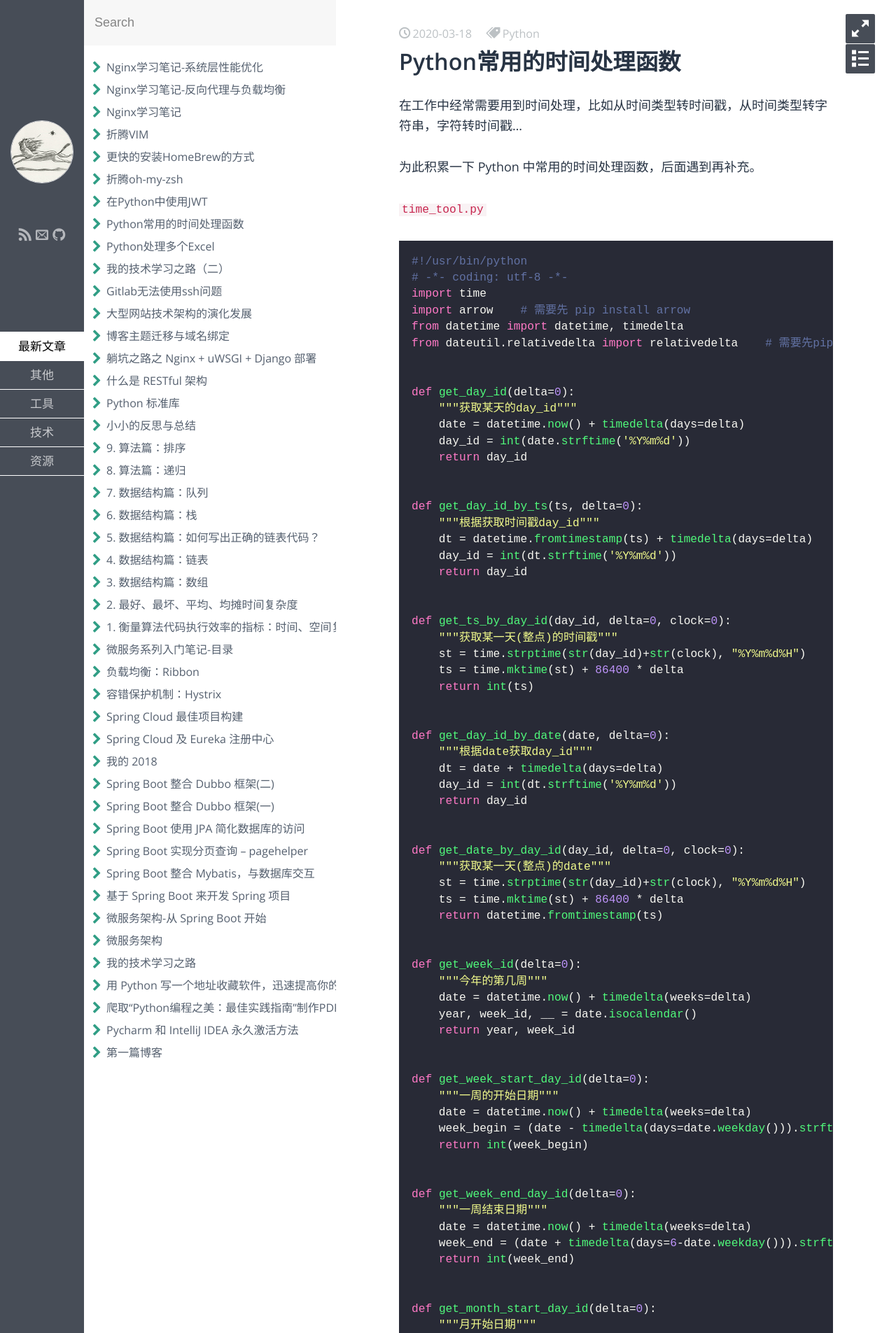
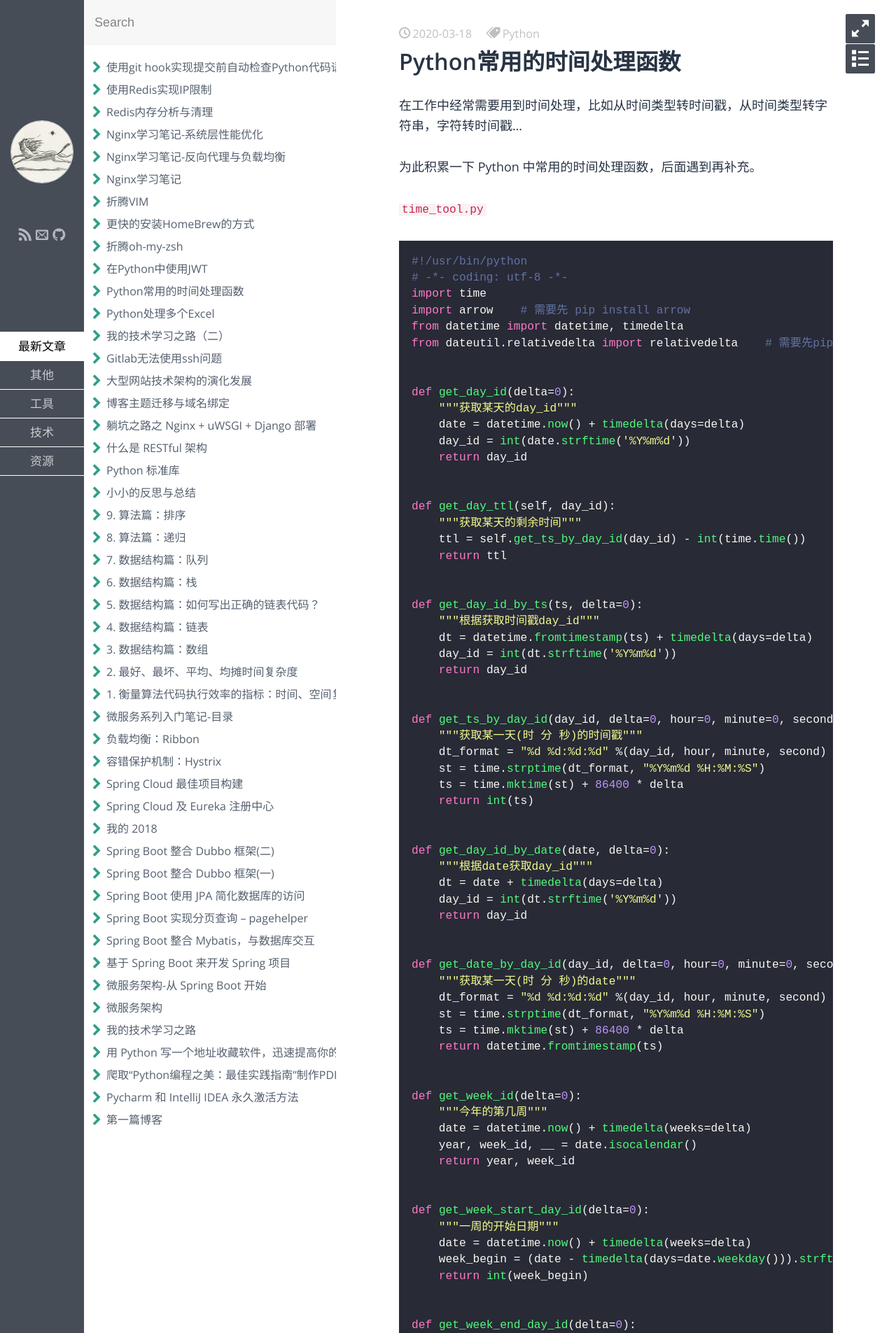
Before and after one commit to turbobin/turbobin.github.io, a Jekyll site: the page built from _posts/2020-03-18-python-time.md, in a window 1280 px wide. Shown: the top 1905 px of the page at 70% size. Built offline with Jekyll 4.4.1, drawn with Linux system fonts in a browser that asks for light colours; some web fonts are replaced; some of the changed lines change nothing that is shown.

Commit message:
update article

````diff
--- a/_posts/2020-03-18-python-time.md
+++ b/_posts/2020-03-18-python-time.md
@@ -33,6 +33,12 @@ def get_day_id(delta=0):
     return day_id
 
 
+def get_day_ttl(self, day_id):
+    """获取某天的剩余时间"""
+    ttl = self.get_ts_by_day_id(day_id) - int(time.time())
+    return ttl
+
+
 def get_day_id_by_ts(ts, delta=0):
     """根据获取时间戳day_id"""
     dt = datetime.fromtimestamp(ts) + timedelta(days=delta)
@@ -40,9 +46,10 @@ def get_day_id_by_ts(ts, delta=0):
     return day_id
 
 
-def get_ts_by_day_id(day_id, delta=0, clock=0):
-    """获取某一天(整点)的时间戳"""
-    st = time.strptime(str(day_id)+str(clock), "%Y%m%d%H")
+def get_ts_by_day_id(day_id, delta=0, hour=0, minute=0, second=0):
+    """获取某一天(时 分 秒)的时间戳"""
+    dt_format = "%d %d:%d:%d" %(day_id, hour, minute, second)
+    st = time.strptime(dt_format, "%Y%m%d %H:%M:%S")
     ts = time.mktime(st) + 86400 * delta
     return int(ts)
 
@@ -54,9 +61,10 @@ def get_day_id_by_date(date, delta=0):
     return day_id
 
 
-def get_date_by_day_id(day_id, delta=0, clock=0):
-    """获取某一天(整点)的date"""
-    st = time.strptime(str(day_id)+str(clock), "%Y%m%d%H")
+def get_date_by_day_id(day_id, delta=0, hour=0, minute=0, second=0):
+    """获取某一天(时 分 秒)的date"""
+    dt_format = "%d %d:%d:%d" %(day_id, hour, minute, second)
+    st = time.strptime(dt_format, "%Y%m%d %H:%M:%S")
     ts = time.mktime(st) + 86400 * delta
     return datetime.fromtimestamp(ts)
 
--- /dev/null
+++ b/_posts/2020-05-18-redis-clear.md
@@ -0,0 +1,105 @@
+---
+layout:     post
+title:      Redis内存分析与清理
+subtitle:
+date:       2020-05-18
+author:     turbobin
+header-img:
+catalog: true
+category: 工具
+tags:
+    - redis
+---
+
+
+
+最近 redis 的内存告警，需要对 redis 内存进行一次清理，要清理就要先进行 redis 的内存分析，看有哪些比较大的 key 占用。
+
+由于我们用的腾讯云上的 redis，每天会备份一个 rdb 文件，我们使用内网把 rdb 文件下载下来。
+
+网上搜索之后，决定采用这个工具：[https://github.com/xueqiu/rdr](https://github.com/xueqiu/rdr) ，可视化界面很漂亮，展示了 top key 和 前缀 key 的统计信息。具体介绍可以查看这片文章：[如果优雅的分析redis里存了啥？](https://www.infoq.cn/article/analysis-redis)
+
+key 的导出使用到了比较知名的 [redis-rdb-tools](https://github.com/sripathikrishnan/redis-rdb-tools) 工具。
+
+下面记录具体步骤。
+
+### 导出 redis rdb 文件
+
+- 登陆腾讯云，查看 redis 实例的备份与恢复，可以看到每天的备份记录和下载链接。复制需要分析的 redis 最新备份的 rdb 文件的内网下载地址。
+
+- 在开发机上新建一个 `url.txt` 文件，粘贴下载地址，格式为：URL  filename，如果下载多个 rdb，则一行写一个，其中 filename 为下载后重命名的文件名。如：
+
+  ```
+  # url.txt
+  https://redis-database-backup-ap-guangzhou-1256375829.cos.ap-guangzhou.myqcloud.com/1251025769/redis/80002330/data/2020-04-13/8188127-2466249-80002330.rdb?q-sign-algorithm=sha1&q-ak=AKID2ymQxUC22pR7gD5v6A3lIdlm12wfQbmp&q-sign-time=1586776810;1586798470&q-key-time=1586776810;1586798470&q-header-list=&q-url-param-list=&q-signature=61868f66c7f68febb34eb610241cacdd1a14311d    topic_redis.rdb
+  ```
+
+- 建一个 `download.sh`  下载脚本，把 rdb 文件下载到本地：`sh download.sh`
+
+  ```bash
+  #!/bin/bash
+
+  while read url filename; do
+      echo "downloading $filename..."
+      wget -c $url -O $filename
+  done < urls.txt
+  ```
+
+- 把 `rdr`工具下载下来，添加执行权限：`chmod a+x ./rdr*`，然后启动 rdb 可视化分析：`./rdr show -p 8005 *.rdb`，启动需要等待几分钟。如果文件比较大，启动时会占用大量内存，如果机器内存不足，指定某个具体的 rdb 文件，不要一次性分析多个rdb 文件。
+
+- 浏览器访问本机的 8005 端口。
+
+### 分析 key
+
+- 导出某个占用比较大的相同前缀的 key（需要先安装 redis-rdb-tools 工具）：
+
+  `rdb --command justkeys --key "yd_en*" user_redis_node0.rdb > yd_en_keys.txt`。如果导出需要包含数据，把 `justkeys` 改成 `justkeyvals`
+
+- 去重：`sort yd_en_keys.txt | uniq > yd_en_keys_uniq.txt`
+
+### 清理 key
+
+使用 python 脚本来进行清理：
+
+```python
+#!/usr/bin/python
+# -*- coding: utf-8 -*-
+import sys
+
+sys.path.append("/data2/wwwroot/apps/sport_caochaobin")
+
+from ydredis import common_redis
+import time
+import common
+
+
+class Handle(object):
+    def __init__(self):
+        self.redis_topic = common_redis.redis_topic()	# python redis客户端
+
+    def delete_redis_expire_key(self, filename, prefix):
+        print "============== opend {} ==========".format(filename)
+        # 使用 redis pipeline 操作
+        pipe = self.redis_topic.pipeline(transaction=False)
+        index = 0
+        count = 0
+        with open(filename, 'r') as f:
+            for line in f:
+                if key.startswith(prefix):
+                    index += 1
+                    pipe.delete(key)
+                    print "{}. '{}'  has been killed!".format(index, key)
+                    # 每遍历 1000 条执行一次，停顿 1s
+                    if index % 1000 == 0:
+                        ret = pipe.execute()
+                        print "ret:", ret
+                        time.sleep(1)
+        pipe.execute()
+
+
+if __name__ == "__main__":
+    handle = Handle()
+    filename = "./yd_en_keys_uniq.txt"
+    prefix = "yd_en_2019"
+    handle.delete_redis_expire_key(filename, prefix)
+```
--- /dev/null
+++ b/_posts/2020-05-19-ip-locked.md
@@ -0,0 +1,62 @@
+---
+layout:     post
+title:      使用Redis实现IP限制
+subtitle:
+date:       2020-05-19
+author:     turbobin
+header-img:
+catalog: true
+category: 技术
+tags:
+    - [redis, python]
+
+---
+
+### python 如何在代码中限制IP请求次数？
+
+案例场景：
+
+为避免暴力破解，如果用户输入密码，在 1 秒内连续输错了 5 次，则锁定 ip，锁十分钟。
+
+实现代码如下：
+
+```python
+#!/usr/bin/python
+# -*- coding: utf-8 -*-
+import redis
+
+pool = redis.ConnectionPool(host='localhost', port=6379, decode_responses=True)
+redis_tool = redis.Redis(connection_pool=pool)
+
+def post(request):
+    # 从请求参数中获取 ip
+    ip = request.data.ip
+    password = request.data.password
+    real_password = "123456"
+
+    ip_locked = check_ip_is_locked(ip)
+    if ip_locked:
+      	return "ip locked"
+
+    # 校验密码
+    if password != real_password:
+      	record_ip_request(ip)
+      	return "password error"
+
+
+def check_ip_is_locked(ip)
+    key = "black_ip_{}".format(ip)
+    value = redis_tool.get(key)
+    if value and int(value) > 5:
+      	redis_tool.set(key, 6, ex=10*60)	# 锁定十分钟
+      	return True
+    return False
+
+
+def record_ip_request(ip):
+    key = "black_ip_{}".format(ip)
+    cnt = redis_tool.incr(key)
+    if cnt == 1:
+      	redis_tool.expire(key, 1)	# 设置过期时间
+
+```
--- /dev/null
+++ b/_posts/2020-05-22-git-hook.md
@@ -0,0 +1,152 @@
+---
+layout:     post
+title:      使用git hook实现提交前自动检查Python代码语法
+subtitle:
+date:       2020-05-22
+author:     turbobin
+header-img:
+catalog: true
+category: 技术
+tags:
+    - git, python
+
+---
+
+  ### 客户端项目钩子
+
+**git hook** 可以实现在提交代码前执行代码检查等操作，下面实现在执行`git commit`时检查 Python 代码：
+
+在项目的 `.git/hooks/` 创建 `pre-commit`文件，写入如下内容：
+
+```python
+#!/usr/bin/python
+# coding=utf-8
+""" 代码提交前实现自动语法检测 """
+
+import os
+import sys
+import subprocess
+
+
+def syntax_checker():
+    """
+        pyflakes 与 pep8 进行语法与代码风格检查。
+        有严重语法错误时提交会被直接拒绝；
+        如果有风格问题，会询问提交人员是否继续进行提交
+    """
+    errors = ''
+    warning = ''
+    info = ''
+    pep8_info = ''
+
+    # 获取有改动的文档
+    staged_cmd = 'git diff --staged --name-only HEAD'
+    proc = subprocess.Popen(staged_cmd, shell=True, stdout=subprocess.PIPE)
+    with proc.stdout as std_out:
+        for staged_file in std_out.readlines():
+            staged_file = staged_file.strip()
+
+            if not is_python_file(staged_file):
+                continue
+
+            stdout, stderr = process('pyflakes %s' % staged_file)
+            warning += stdout
+            errors += stderr
+
+            # stdout, _ = process('pep8 %s' % staged_file)
+            # pep8_info += stdout
+
+            stdout, _ = process('cat %s' % staged_file)
+            for i, line in enumerate(stdout.split('\n'), start=1):
+                line = line.strip()
+                if line.startswith('#'):
+                    continue
+                if 'print' in line:
+                    info += "{}:{}: It seems you have commit test code: '{}'\n".format(
+                        staged_file, i, line)
+                if line.startswith('if __name__'):
+                    break
+
+    failed = False
+    if is_error(errors) or is_warning(warning) or is_warning(
+            pep8_info) or is_warning(info):
+        failed = True
+    return failed
+
+
+def is_python_file(filename):
+    if filename.endswith('.py') and os.path.exists(filename):
+        return True
+
+    return False
+
+
+def process(cmd):
+    """ 执行命令, 返回标准输出与错误信息 """
+
+    proc = subprocess.Popen(
+        cmd, shell=True, stdout=subprocess.PIPE, stderr=subprocess.PIPE)
+    return proc.communicate()
+
+
+def is_error(errors):
+    """ 严重错误，如语法错误等 """
+    failed = False
+
+    if errors:
+        failed = True
+
+        print("\033[0;31mError:\033[0m You cann't commit, please fix the errors "
+              "or run `pyflakes xxx.py` view details:"
+              "\n-------------------------------------------")
+        print errors
+
+    return failed
+
+
+def is_warning(warning):
+    """ 代码规范建议信息 """
+    failed = False
+
+    if warning:
+        print '\033[0;33mWarning:\033[0m', warning
+        # 从终端输入
+        sys.stdin = open('/dev/tty')
+        input_row = raw_input("Encounter some non-standard syntax! "
+                "Do you want to continue commit? [Y/n]: ")
+        while True:
+            # input_row = sys.stdin.readline().strip().lower()
+            input_row = input_row.strip().lower()
+
+            if input_row in ('y', 'yes'):
+                failed = False
+                break
+            elif input_row in ('n', 'no'):
+                failed = True
+                break
+            input_row = raw_input("Do you want to continue commit? [Y/n]: ")
+
+    return failed
+
+
+failed = syntax_checker()
+sys.exit(1 if failed else 0)
+```
+
+### 全局钩子
+
+如果想让钩子对所有的项目目录生效，只需要把`pre-commit`移到 `~/.git/hooks`目录下（没有就创建一个），然后执行命令
+
+```
+git config --global core.hooksPath ~/.git/hooks
+```
+
+### 效果
+
+代码有错误时直接禁止提交：
+
+![image-20200524194156483](https://gitee.com/turbobin_cao/images/raw/master/image-20200524194156483.png)
+
+代码语法不规范时，提示建议信息：
+
+![image-20200524194636731](https://gitee.com/turbobin_cao/images/raw/master/image-20200524194636731.png)
````
